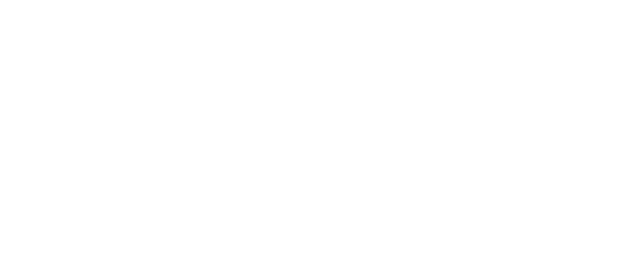
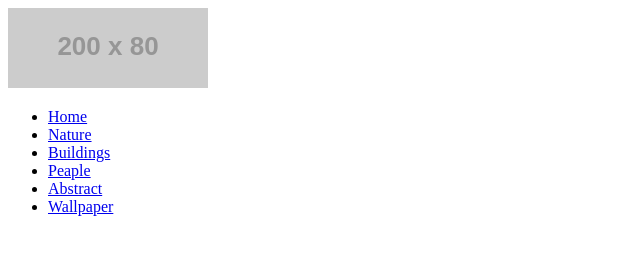
Before and after one commit to fedikcha/demo-photo-gallery, a plain HTML site: page index.html in a window 1280 px wide. Shown: the whole page, without its empty margins (0-640 px from the left). Drawn offline with Linux system fonts and the light colour scheme; placeholder pictures from the web are drawn by us.

Commit message:
Add site header

```diff
--- a/index.html
+++ b/index.html
@@ -6,6 +6,22 @@
   <title>Photo gallery</title>
 </head>
 <body>
+<!-- SITE HEADER -->
+<header>
+  <a href="#">
+    <img src="https://placeholder.com/200/80" alt="Placeholder logo" width="200" height="80">
+  </a>
 
+  <nav>
+    <ul>
+      <li><a href="index.html">Home</a></li>
+      <li><a href="index.html">Nature</a></li>
+      <li><a href="index.html">Buildings</a></li>
+      <li><a href="index.html">Peaple</a></li>
+      <li><a href="index.html">Abstract</a></li>
+      <li><a href="index.html">Wallpaper</a></li>
+    </ul>
+  </nav>
+</header>
 </body>
 </html>
```
